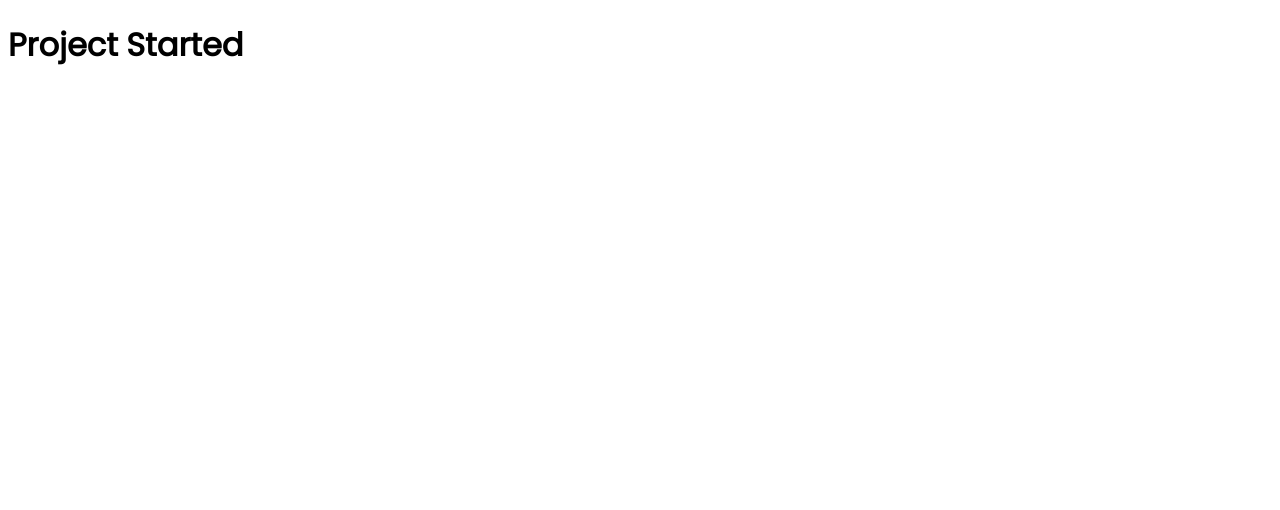
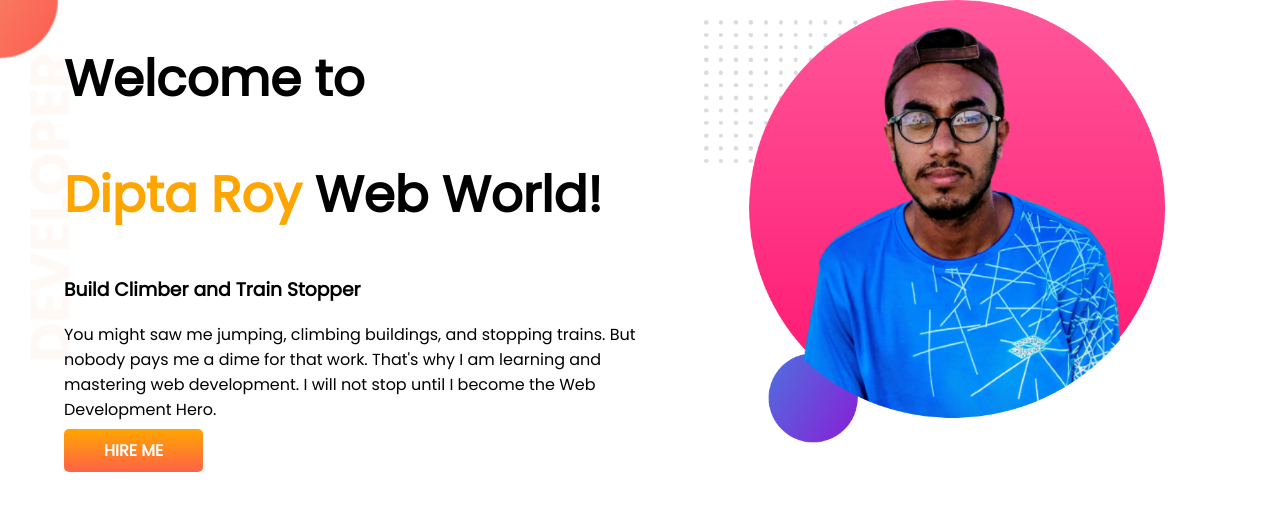
Before and after one commit to Diptaroy72/practice-website, a plain HTML site: page index.html in a window 1280 px wide. Drawn offline with Linux system fonts and the light colour scheme.

Commit message:
first section done

```diff
--- a/index.html
+++ b/index.html
@@ -12,6 +12,17 @@
     <link href="https://fonts.googleapis.com/css2?family=Poppins&display=swap" rel="stylesheet">
 </head>
 <body>
-    <h1>Project Started</h1>
+    <section class="top-banner">
+        <div class="half-width">
+            <h1>Welcome to</h1>
+            <h1> <span class="orange-color">Dipta Roy</span> Web World!</h1>
+            <h3>Build Climber and Train Stopper</h3>
+            <p>You might saw me jumping, climbing buildings, and stopping trains. But nobody pays me a dime for that work. That's why I am learning and mastering web development. I will not stop until I become the Web Development Hero.</p>
+            <a class="button" href="http://www.facebook.com" target="_blank">HIRE ME</a>
+        </div>
+        <div class="half-width">
+            <img src="images/dipto-with-bg2.png" alt="dipto-with-bg2">
+        </div>
+    </section>
 </body>
 </html>
--- a/style.css
+++ b/style.css
@@ -1,3 +1,32 @@
 body{
     font-family: 'Poppins', sans-serif;
+    margin: 0%;
 }
+h1{
+    font-size: 50px;
+}
+.orange-color{
+    color: orange;
+}
+.half-width{
+    width: 50%;
+    padding-left: 5%;
+}
+section{
+    display: flex;
+}
+.half-width img{
+    width: 80%;
+}
+.button{
+    text-decoration: none;
+    background-image: linear-gradient(orange ,tomato);
+    padding: 10px 40px;
+    border-radius: 5px;
+    color: white;
+    font-weight: 700;
+}
+.top-banner{
+    background-repeat: no-repeat;
+    background-image: url(images/top-banner.png);
+}
```
